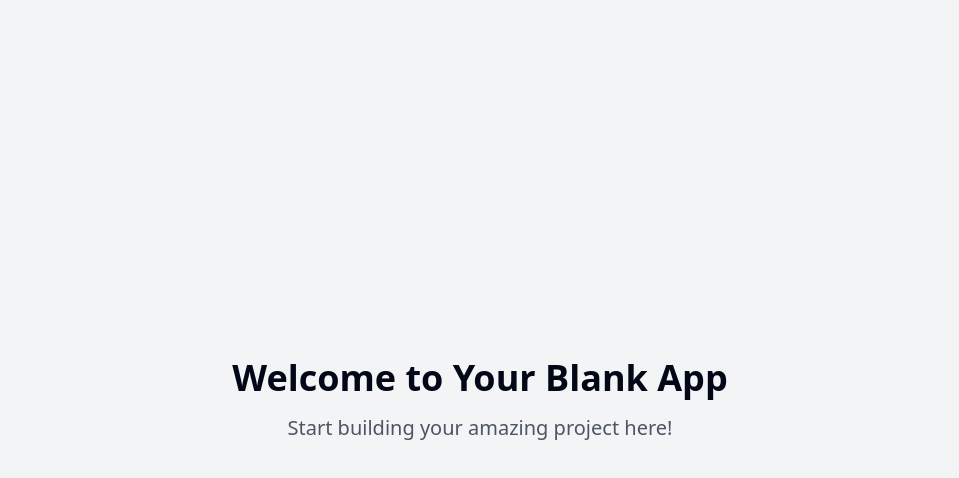
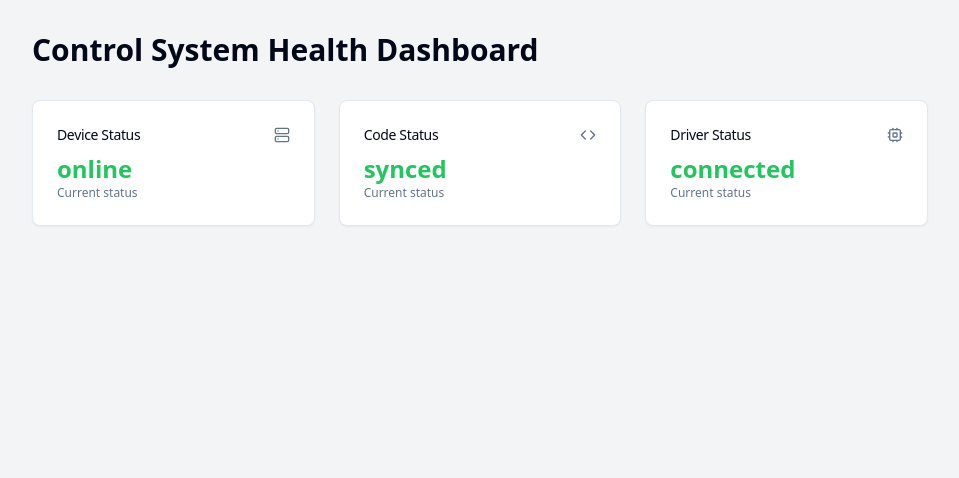
Before and after one commit to GPT-Engineer-App/health-metrics-dashboard, a React (Vite) app: page / in a window 1280 px wide. Shown: the top 478 px of the page, without its empty margins (160-1119 px from the left). Built offline with nearby package versions, Linux system fonts and the light colour scheme.

Commit message:
Add control system dashboard
Implement a dashboard to display the health metrics of a control system in industrial automation. The dashboard will show device status (online/offline), code status (synced/not synced), and driver status (connected/disconnected).
[skip gpt_engineer]

```diff
--- a/src/nav-items.jsx
+++ b/src/nav-items.jsx
@@ -1,4 +1,4 @@
-import { Home } from "lucide-react";
+import { LayoutDashboard } from "lucide-react";
 import Index from "./pages/Index.jsx";
 
 /**
@@ -6,9 +6,9 @@ import Index from "./pages/Index.jsx";
  */
 export const navItems = [
   {
-    title: "Home",
+    title: "Dashboard",
     to: "/",
-    icon: <Home className="h-4 w-4" />,
+    icon: <LayoutDashboard className="h-4 w-4" />,
     page: <Index />,
   },
 ];
--- a/src/pages/Index.jsx
+++ b/src/pages/Index.jsx
@@ -1,11 +1,40 @@
-// Update this page (the content is just a fallback if you fail to update the page)
+import { useState } from 'react';
+import { Server, Code, Cpu } from 'lucide-react';
+import { Card, CardContent, CardHeader, CardTitle } from "@/components/ui/card";
+
+const StatusCard = ({ title, status, icon: Icon }) => {
+  const isPositive = status === 'online' || status === 'synced' || status === 'connected';
+  const statusColor = isPositive ? 'text-green-500' : 'text-red-500';
+  const bgColor = isPositive ? 'bg-green-100' : 'bg-red-100';
+
+  return (
+    <Card className="w-full">
+      <CardHeader className="flex flex-row items-center justify-between space-y-0 pb-2">
+        <CardTitle className="text-sm font-medium">{title}</CardTitle>
+        <Icon className="h-4 w-4 text-muted-foreground" />
+      </CardHeader>
+      <CardContent>
+        <div className={`text-2xl font-bold ${statusColor}`}>{status}</div>
+        <p className="text-xs text-muted-foreground">Current status</p>
+      </CardContent>
+    </Card>
+  );
+};
 
 const Index = () => {
+  const [deviceStatus, setDeviceStatus] = useState('online');
+  const [codeStatus, setCodeStatus] = useState('synced');
+  const [driverStatus, setDriverStatus] = useState('connected');
+
   return (
-    <div className="min-h-screen flex items-center justify-center bg-gray-100">
-      <div className="text-center">
-        <h1 className="text-4xl font-bold mb-4">Welcome to Your Blank App</h1>
-        <p className="text-xl text-gray-600">Start building your amazing project here!</p>
+    <div className="min-h-screen bg-gray-100 p-8">
+      <div className="max-w-4xl mx-auto">
+        <h1 className="text-3xl font-bold mb-8">Control System Health Dashboard</h1>
+        <div className="grid grid-cols-1 md:grid-cols-3 gap-6">
+          <StatusCard title="Device Status" status={deviceStatus} icon={Server} />
+          <StatusCard title="Code Status" status={codeStatus} icon={Code} />
+          <StatusCard title="Driver Status" status={driverStatus} icon={Cpu} />
+        </div>
       </div>
     </div>
   );
```
